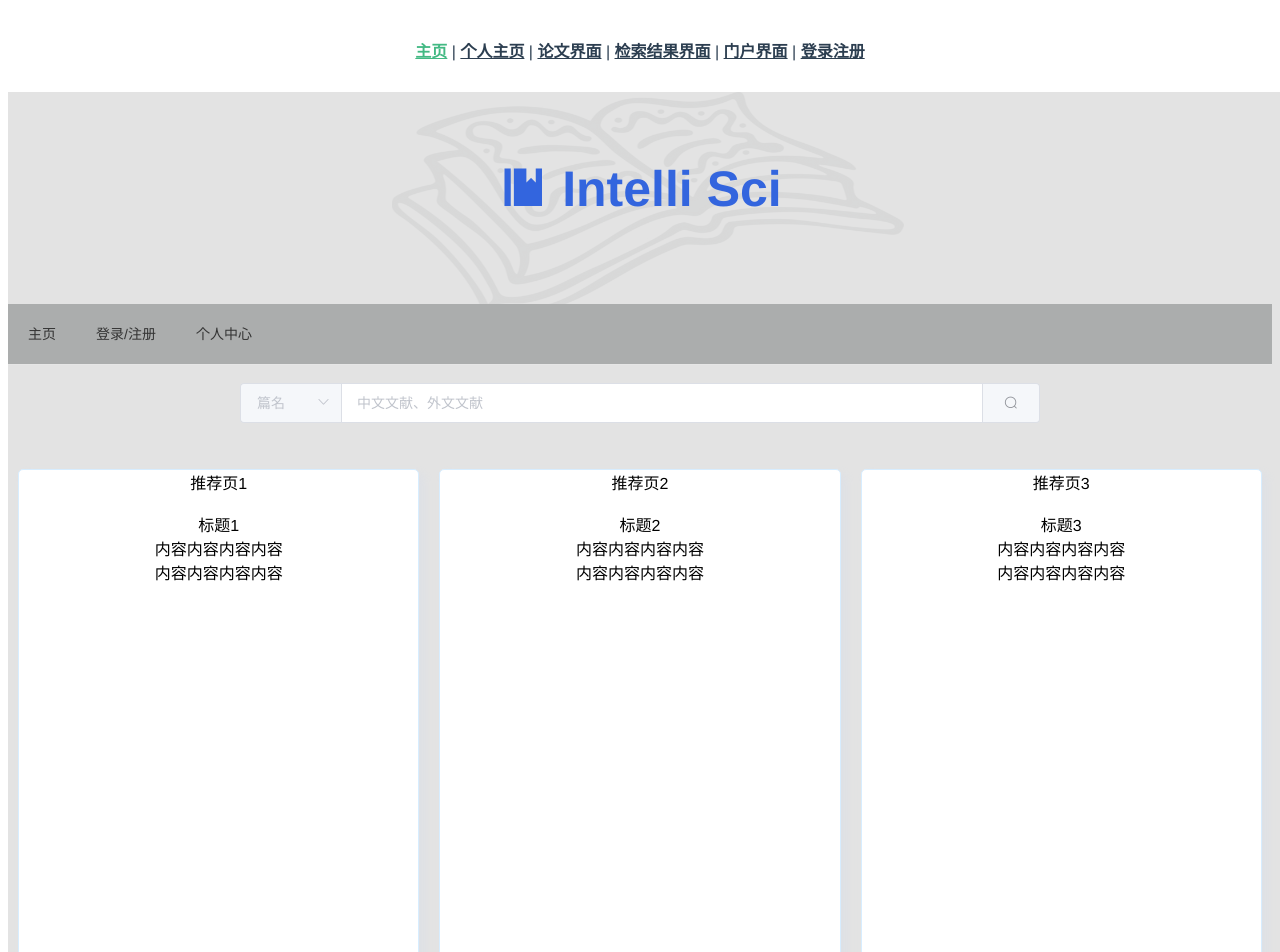
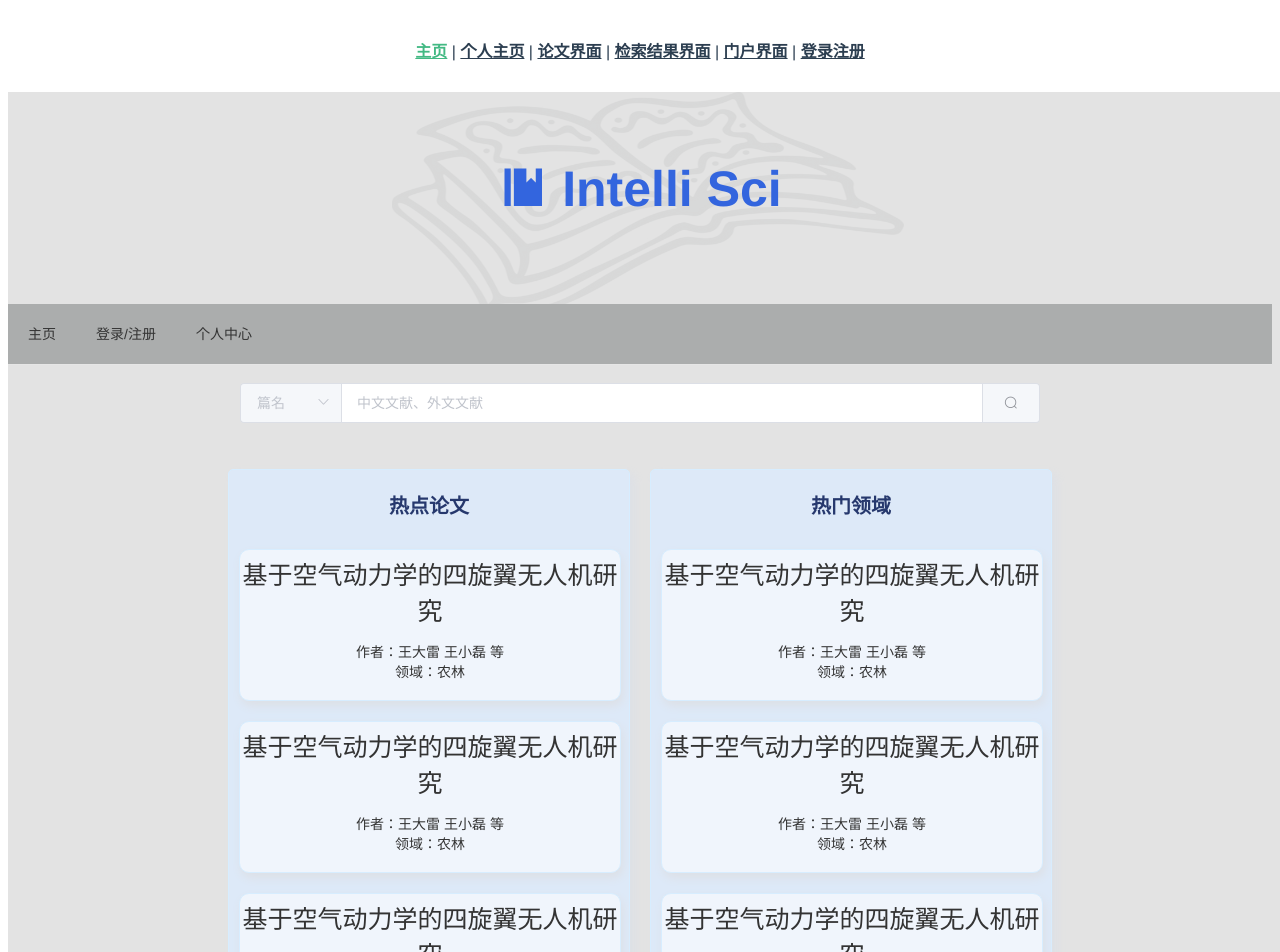
Before and after one commit to iL1nks/Vue-2022-Autumn, a Vue app: page /homepage in a window 1280 px wide. Shown: the top 952 px of the page. Built offline with nearby package versions, Linux system fonts and the light colour scheme; no server answers.

Commit message:
add temple

```diff
--- a/src/components/CollectDialog.vue
+++ b/src/components/CollectDialog.vue
@@ -46,7 +46,7 @@ export default {
   name: "CollectDialog",
   props: ["curPaper", "showCollect"],
   watch: {
-    showCollect(newVal, oldVal) {
+    showCollect(newVal) {
       this.dialogVisible = newVal;
       if (this.dialogVisible === true) {
         // 收藏 - 获取tags，打开dialog，供用户选择
--- a/src/main.js
+++ b/src/main.js
@@ -4,9 +4,15 @@ import router from './router'
 import store from './store'
 import ElementUI from 'element-ui';
 import 'element-ui/lib/theme-chalk/index.css';
+import axios from 'axios';
+
+
 Vue.use(ElementUI);
 
 Vue.config.productionTip = false
+
+Vue.prototype.$axios = axios;
+axios.defaults.baseURL = 'http://stcmp.shlprn.cn/api/';
 
 new Vue({
   router,
--- a/src/store/index.js
+++ b/src/store/index.js
@@ -5,10 +5,24 @@ Vue.use(Vuex)
 
 export default new Vuex.Store({
   state: {
+    // 0:游客 1:登录用户
+    login_state: 0,
+    userid: undefined,
+    username: '',
+    user_photo: '',
+    user_email: '',
+    user_truename: '',
+    token: '',
   },
   getters: {
   },
   mutations: {
+    set_userid(state, userid) {
+      state.userid = userid;
+    },
+    set_token(state, token) {
+      state.token = token;
+    },
   },
   actions: {
   },
--- a/src/views/HomePageView.vue
+++ b/src/views/HomePageView.vue
@@ -80,14 +80,91 @@
 <div class="front">
   <div id="divs">
   <div class="div" id="div1">
-推荐页1
-<br><br>
-标题1
-<br>
-内容内容内容内容<br>
-内容内容内容内容<br>
+    <div><p class="title_of_tuijian">热点论文</p></div>
+
+    <div class="div_inside">
+      <div>
+      <a href="#" class="title_inside"> {{title1}}
+        <p class="otherifo_inside">作者：{{author1}} {{author2}} {{author3}}等<br>领域：{{field1}}</p>
+      </a>
+      </div>
+    </div>
+
+    <div class="div_inside">
+      <div>
+      <a href="#" class="title_inside"> {{title1}}
+        <p class="otherifo_inside">作者：{{author1}} {{author2}} {{author3}}等<br>领域：{{field1}}</p>
+      </a>
+      </div>
+    </div>
+
+    <div class="div_inside">
+      <div>
+      <a href="#" class="title_inside"> {{title1}}
+        <p class="otherifo_inside">作者：{{author1}} {{author2}} {{author3}}等<br>领域：{{field1}}</p>
+      </a>
+      </div>
+    </div>
+
   </div>
   <div class="div" id="div2">
+    <div><p class="title_of_tuijian">热门领域</p></div>
+
+    <div class="div_inside">
+      <div>
+      <a href="#" class="title_inside"> {{title1}}
+        <p class="otherifo_inside">作者：{{author1}} {{author2}} {{author3}}等<br>领域：{{field1}}</p>
+      </a>
+      </div>
+    </div>
+
+    <div class="div_inside">
+      <div>
+      <a href="#" class="title_inside"> {{title1}}
+        <p class="otherifo_inside">作者：{{author1}} {{author2}} {{author3}}等<br>领域：{{field1}}</p>
+      </a>
+      </div>
+    </div>
+
+    <div class="div_inside">
+      <div>
+      <a href="#" class="title_inside"> {{title1}}
+        <p class="otherifo_inside">作者：{{author1}} {{author2}} {{author3}}等<br>领域：{{field1}}</p>
+      </a>
+      </div>
+    </div>
+
+  </div>
+
+  <!-- <div class="div" id="div3">
+    <div><p class="title_of_tuijian">推荐页3</p></div>
+
+    <div class="div_inside">
+      <div>
+      <a href="#" class="title_inside"> {{title1}}
+        <p class="otherifo_inside">作者：{{author1}} {{author2}} {{author3}}等<br>领域：{{field1}}</p>
+      </a>
+      </div>
+    </div>
+
+    <div class="div_inside">
+      <div>
+      <a href="#" class="title_inside"> {{title1}}
+        <p class="otherifo_inside">作者：{{author1}} {{author2}} {{author3}}等<br>领域：{{field1}}</p>
+      </a>
+      </div>
+    </div>
+
+    <div class="div_inside">
+      <div>
+      <a href="#" class="title_inside"> {{title1}}
+        <p class="otherifo_inside">作者：{{author1}} {{author2}} {{author3}}等<br>领域：{{field1}}</p>
+      </a>
+      </div>
+    </div>
+
+  </div> -->
+  <!-- <div class="div" id="div2">
 推荐页2
 <br><br>
 标题2<br>
@@ -100,7 +177,7 @@
 标题3<br>
 内容内容内容内容<br>
 内容内容内容内容<br>
-  </div>
+  </div> -->
 </div>
 </div>
 
@@ -117,13 +194,22 @@
 
 
 <script>
+import qs from "qs";
   export default {
     data() {
       return {
         activeIndex: '1',
         activeIndex2: '1',
         input: '',
-        select: ''
+        select: '',
+        // title1: 'Knowledge-rich, computer-assisted composition of Chinese couplets',
+        title1: '基于空气动力学的四旋翼无人机研究',
+        author1: '王大雷',
+        author2: '王小磊',
+        author3: '',
+        field1: '农林',
+
+        field:[],
       };
     },
     methods: {
@@ -135,8 +221,28 @@
       },
       goto_login() {
         this.$router.push({ path: '/login' });
+      },
+      get_fileds() {
+        this.$axios.post('issue/field_rank', qs.stringify({}), {
+          headers: {
+          userid: this.$store.state.userid,
+          token: this.$store.state.token,
+          },
+        })
+        .then((res) => {
+        // this.$message.success('...');
+        this.field = res.data.fields;
+        console.log(res.data.fields);
+        })
+        .catch((err) => {
+        this.$message.error(err);
+        });
       }
 
+    },
+    created() {
+      this.get_fileds();
+      // alert(123);
     }
   }
 </script>
@@ -194,11 +300,12 @@
 .div {
     display: flex;
     /* background-color: white; */
-    justify-content: center;
+    justify-content: flex-start;
+    flex-direction: column;
     width: 400px;
-    height: 520px;
+    height: 600px;
     /* background: #86c7ff;  */
-    background:white;
+    background:#dde9f8;
   /* width: 100%;  */
   /* font-size: 18px;  */
   color: black;
@@ -244,6 +351,7 @@
 .background2 {
   background-color: #dddddd;
   display: flex;
+  /* flex-direction: column; */
   justify-content: center;
   /* z-index: -1; */
   position: absolute;
@@ -260,6 +368,53 @@
   position: relative; /*调成absolute时没有居中而是靠左，所以我试了试改成relative了*/
 }
 
+.div_inside {
+  display: flex;
+    /* background-color: white; */
+    flex-direction: column;
+    justify-content: center;
+    width: 380px;
+    height: 150px;
+    background:#f0f5fc;
+  /* width: 100%;  */
+  /* font-size: 18px;  */
+  color: black;
+  border: 1px #d7edff solid;
+  border-radius: 10px;
+  margin: 0px 0px 7px 0px;
+  box-shadow:2px 5px 10px rgb(221, 224, 230);
+  /* background: linear-gradient(to right,#f1e6e9, #e3e9f0); */
+  margin: 10px;
+}
+
+.title_of_tuijian {
+  font-size: 20px;
+  font-weight: 900;
+  font-family:SimHei;
+  /* color: #3f65d6; */
+  color: #26386d;
+}
+
+.title_inside {
+ text-decoration: none;
+ color: #333333;
+ font-size: 25px;
+ font-weight: 500;
+}
+
+.title_inside:hover{
+  color: #666666;
+}
+
+.otherifo_inside {
+  font-size: 14px;
+  color: #333333;
+  font-weight: 500;
+}
+.otherifo_inside:hover {
+  color: #666666;
+}
+
 /* .title_tuijianye {
   font-size: 20px;
 } */
--- a/src/views/search/SearchRes.vue
+++ b/src/views/search/SearchRes.vue
@@ -84,6 +84,7 @@ import { fake_aggregation, fake_articles, fake_fetch } from "./FakeData";
       },
       methods:{
         getSearchRes(pageIdx) {
+
           //let _loadingIns = this.$loading({fullscreen: true, text: '拼命加载中'});
           // this.$axios({
           //   method: 'post',
```
Also changed, not shown: .eslintrc.js, src/views/axiosTemple.txt (added).
